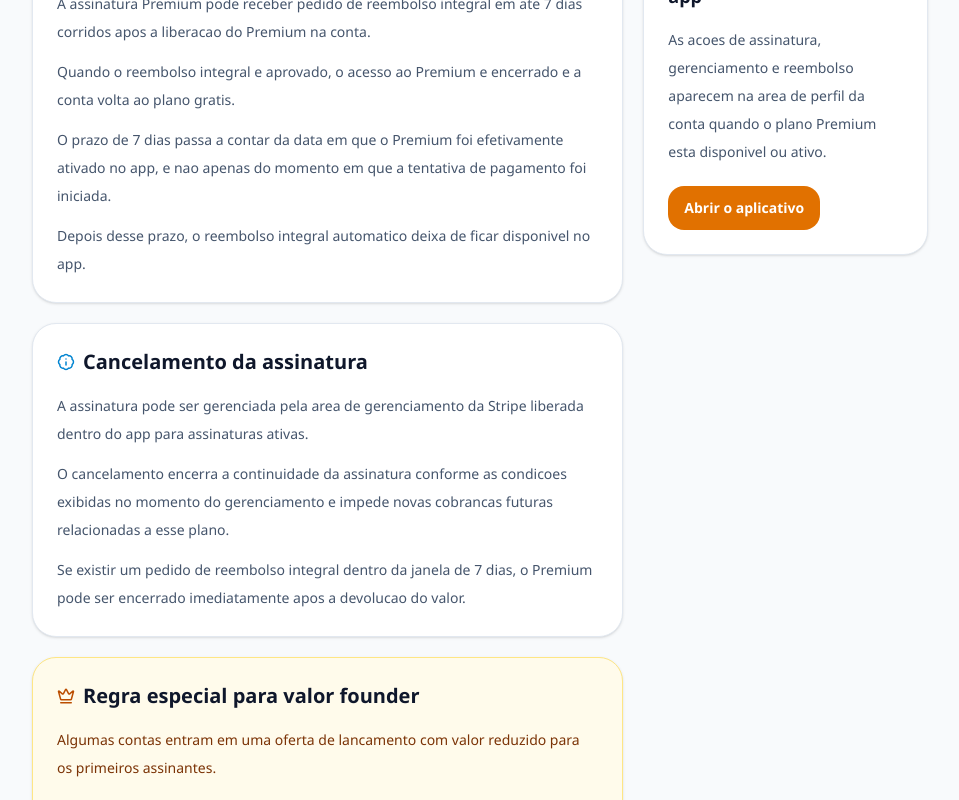
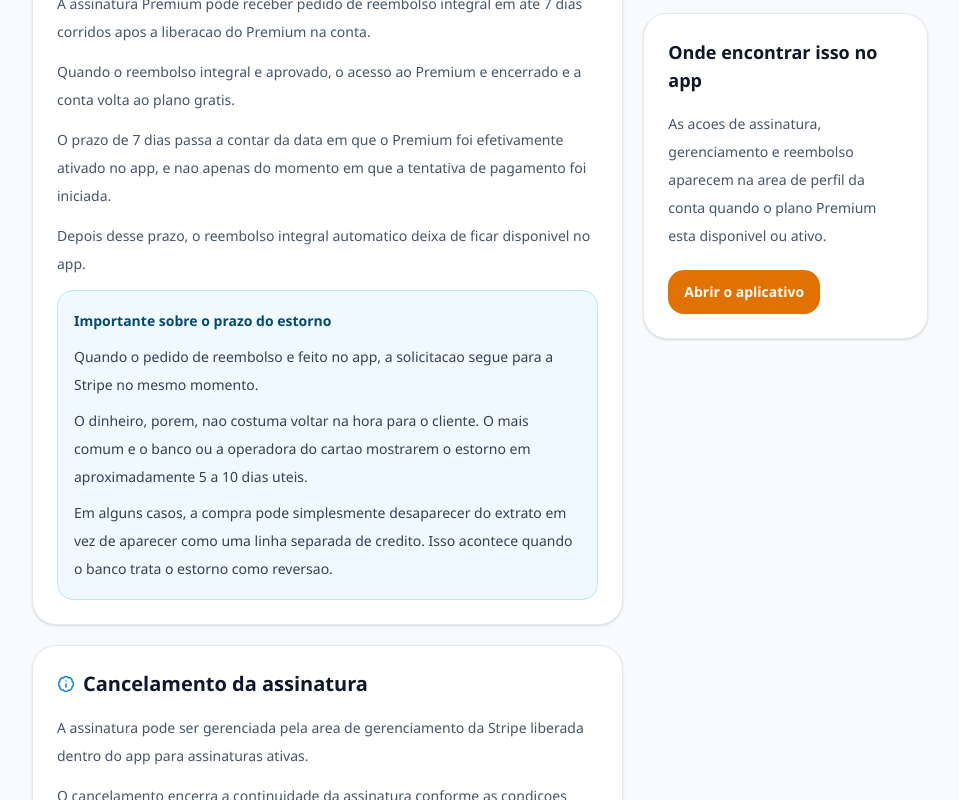
Before and after one commit to darilmaias-creator/meu-micro-saas, a Next.js app: page /politicas/cancelamento-e-reembolso in a window 1280 px wide. Shown: the part 745-1545 px from the top of the page, without its empty margins (160-1119 px from the left). Built offline with nearby package versions, Linux system fonts and the light colour scheme.

Commit message:
chore: clarify public refund timing information

```diff
--- a/app/assinatura/checkout/EmbeddedCheckoutClient.tsx
+++ b/app/assinatura/checkout/EmbeddedCheckoutClient.tsx
@@ -2,7 +2,7 @@
 
 import { useEffect, useRef, useState } from "react";
 import Link from "next/link";
-import { ArrowLeft, Crown } from "lucide-react";
+import { ArrowLeft, BadgeInfo, Crown } from "lucide-react";
 import { loadStripe } from "@stripe/stripe-js";
 
 const stripePromise = loadStripe(
@@ -132,6 +132,16 @@ export default function EmbeddedCheckoutClient() {
             </Link>
             .
           </p>
+          <div className="mt-4 rounded-2xl border border-sky-200 bg-sky-50 px-4 py-3 text-sm text-sky-900">
+            <div className="flex items-start gap-2">
+              <BadgeInfo size={16} className="mt-0.5 shrink-0" />
+              <p>
+                Se houver pedido de reembolso, a solicitacao e feita na hora no
+                sistema, mas o estorno no banco ou no cartao costuma aparecer
+                em aproximadamente 5 a 10 dias uteis.
+              </p>
+            </div>
+          </div>
 
           {status === "loading" && (
             <div className="mt-6 rounded-2xl border border-slate-200 bg-slate-50 px-4 py-12 text-center">
--- a/app/politicas/cancelamento-e-reembolso/page.tsx
+++ b/app/politicas/cancelamento-e-reembolso/page.tsx
@@ -102,6 +102,26 @@ export default function BillingPolicyPage() {
                   Depois desse prazo, o reembolso integral automatico deixa de
                   ficar disponivel no app.
                 </p>
+                <div className="rounded-2xl border border-sky-200 bg-sky-50 px-4 py-4 text-slate-700">
+                  <p className="font-bold text-sky-900">
+                    Importante sobre o prazo do estorno
+                  </p>
+                  <p className="mt-2">
+                    Quando o pedido de reembolso e feito no app, a solicitacao
+                    segue para a Stripe no mesmo momento.
+                  </p>
+                  <p className="mt-2">
+                    O dinheiro, porem, nao costuma voltar na hora para o
+                    cliente. O mais comum e o banco ou a operadora do cartao
+                    mostrarem o estorno em aproximadamente 5 a 10 dias uteis.
+                  </p>
+                  <p className="mt-2">
+                    Em alguns casos, a compra pode simplesmente desaparecer do
+                    extrato em vez de aparecer como uma linha separada de
+                    credito. Isso acontece quando o banco trata o estorno como
+                    reversao.
+                  </p>
+                </div>
               </div>
             </section>
 
@@ -163,6 +183,7 @@ export default function BillingPolicyPage() {
               <ul className="mt-4 space-y-3 text-sm leading-6 text-slate-600">
                 <li>Assinatura mensal com renovacao recorrente.</li>
                 <li>Reembolso integral em ate 7 dias apos liberar o Premium.</li>
+                <li>Pedido de reembolso e enviado na hora, mas o estorno costuma aparecer em 5 a 10 dias uteis.</li>
                 <li>Boleto pode demorar para confirmar e liberar o plano.</li>
                 <li>Founder perde o valor promocional se pedir reembolso.</li>
               </ul>
```
